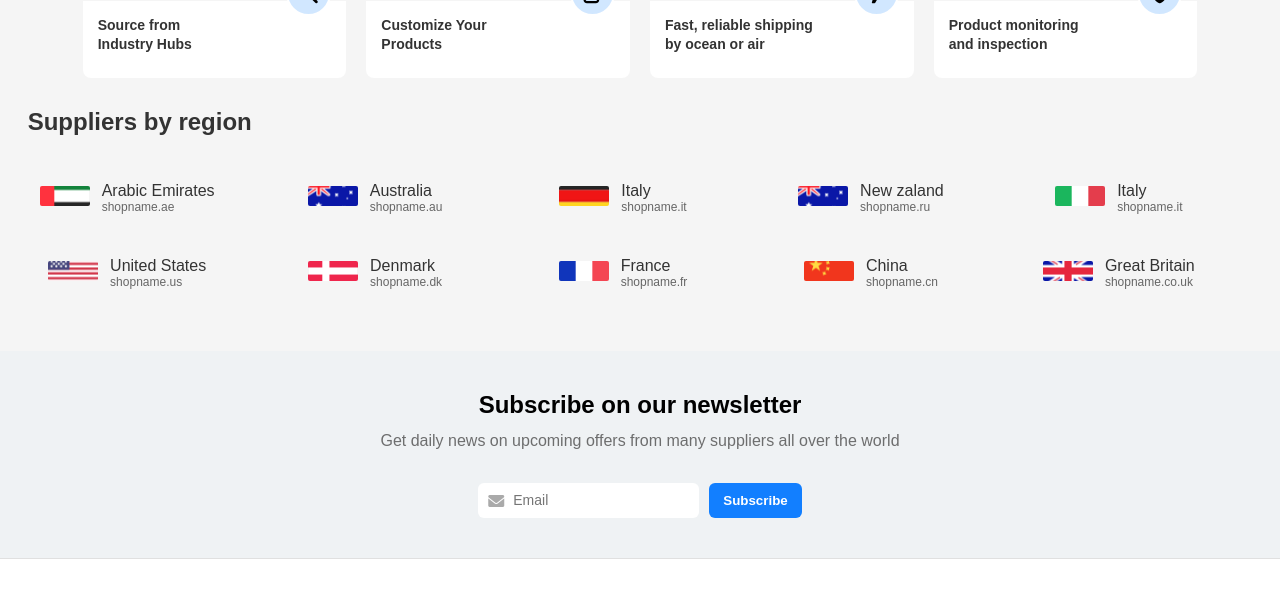
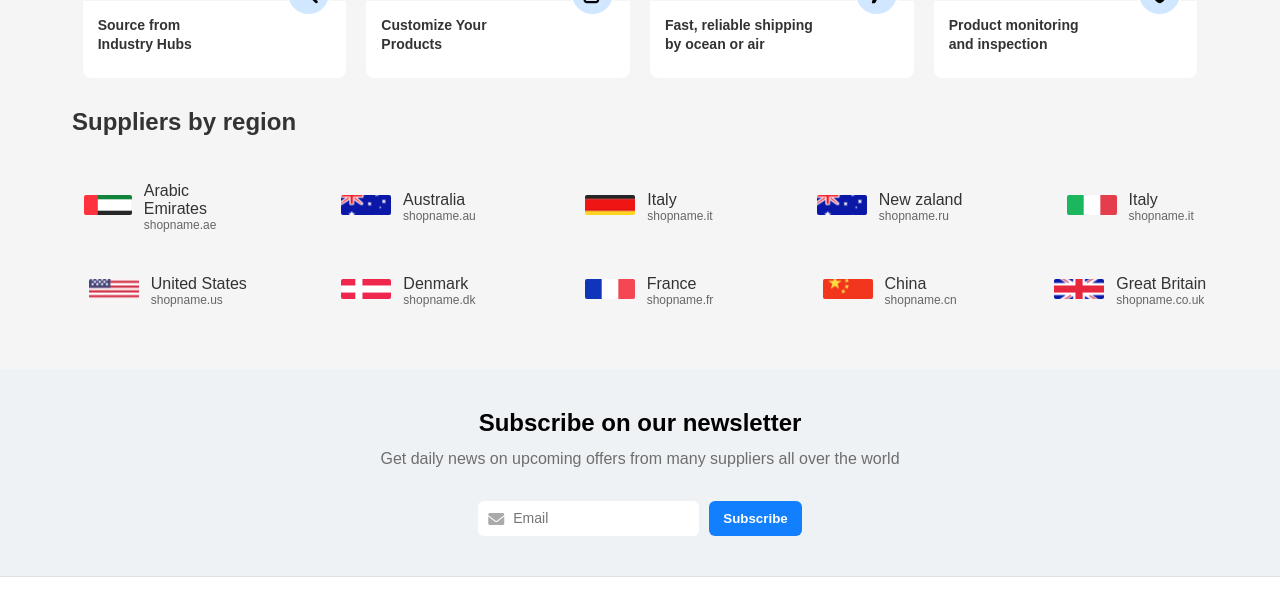
Before and after one commit to imeerai/dev_intern, a website: page index.html in a window 1280 px wide. Shown: the part 2525-3121 px from the top of the page. Drawn offline with Linux system fonts and the light colour scheme; files whose address does not match are found by name.

Commit message:
submiitted final

```diff
--- a/style.css
+++ b/style.css
@@ -988,9 +988,9 @@ body {
   justify-content: center;
   align-items: center;
 }
-
 .suppliers-section {
   margin-bottom: 30px;
+  padding: 0 0 0 52px;
 }
 
 .suppliers-section h2 {
```
